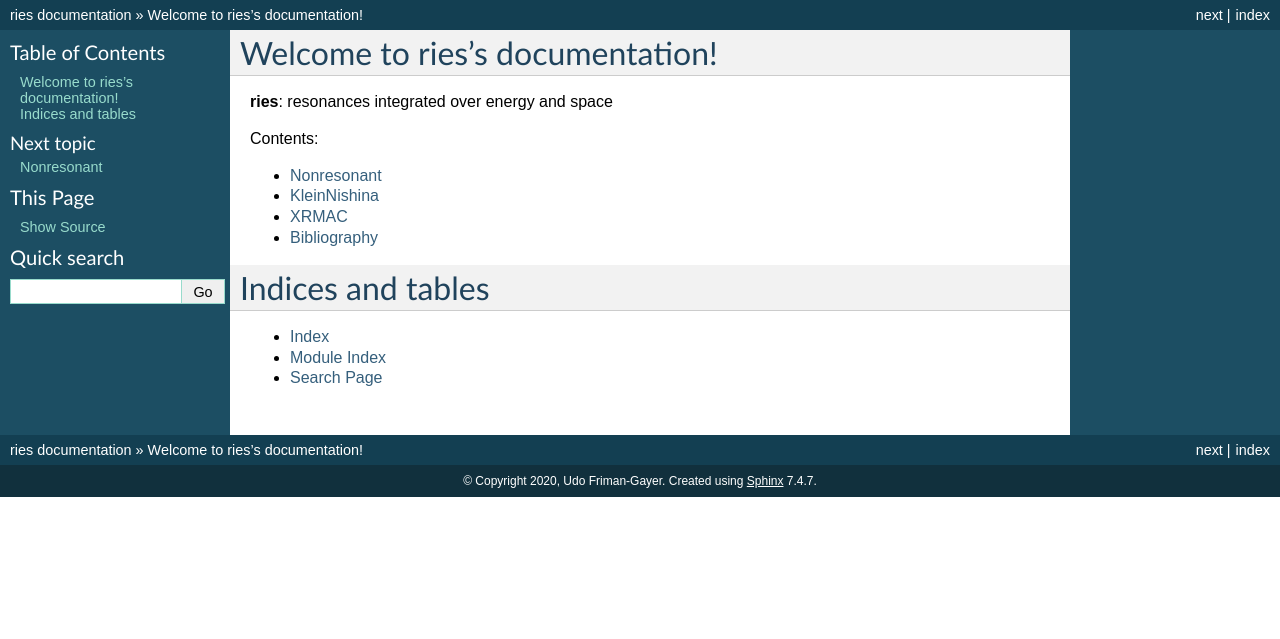
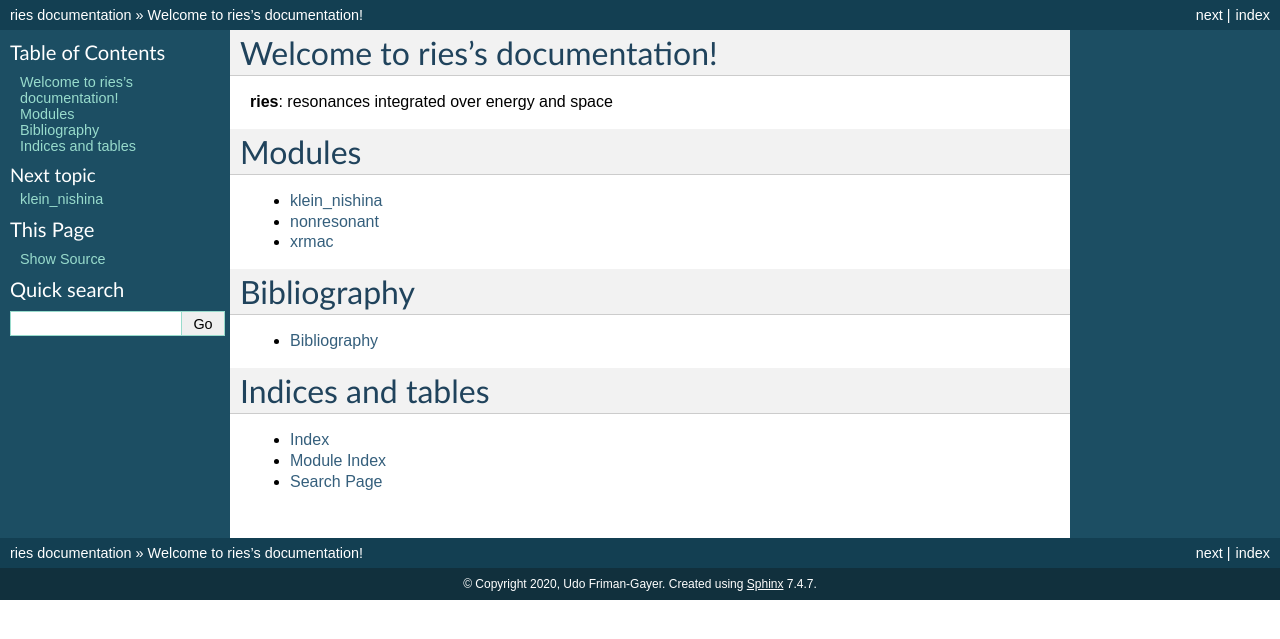
Before and after one commit to uga-uga/ries, a Sphinx documentation site: the page built from source/index.rst, in a window 1280 px wide. Shown: the top 639 px of the page. Built offline with Sphinx 7.4.7, drawn with Linux system fonts in a browser that asks for light colours.

Commit message:
Use module names, not class names, in toctree

```diff
--- a/source/index.rst
+++ b/source/index.rst
@@ -3,14 +3,22 @@ Welcome to ries's documentation!
 
 **ries**: resonances integrated over energy and space
 
-Contents:
+Modules
+=======
 
 .. toctree::
    :maxdepth: 2
 
+   klein_nishina.rst
    nonresonant.rst
-   klein_nishina.rst
    xrmac.rst
+
+Bibliography
+============
+
+.. toctree::
+   :maxdepth: 2
+
    bibliography.rst
 
 Indices and tables
--- a/source/klein_nishina.rst
+++ b/source/klein_nishina.rst
@@ -1,5 +1,5 @@
-KleinNishina
-============
+klein_nishina
+=============
 
 .. automodule:: klein_nishina
 .. autoclass:: KleinNishina
--- a/source/nonresonant.rst
+++ b/source/nonresonant.rst
@@ -1,5 +1,5 @@
-Nonresonant
-============
+nonresonant
+===========
 
 .. automodule:: nonresonant
 .. autoclass:: Nonresonant
--- a/source/xrmac.rst
+++ b/source/xrmac.rst
@@ -1,5 +1,5 @@
-XRMAC
-============
+xrmac
+=====
 
 .. automodule:: xrmac
 .. autoclass:: XRMAC
```
